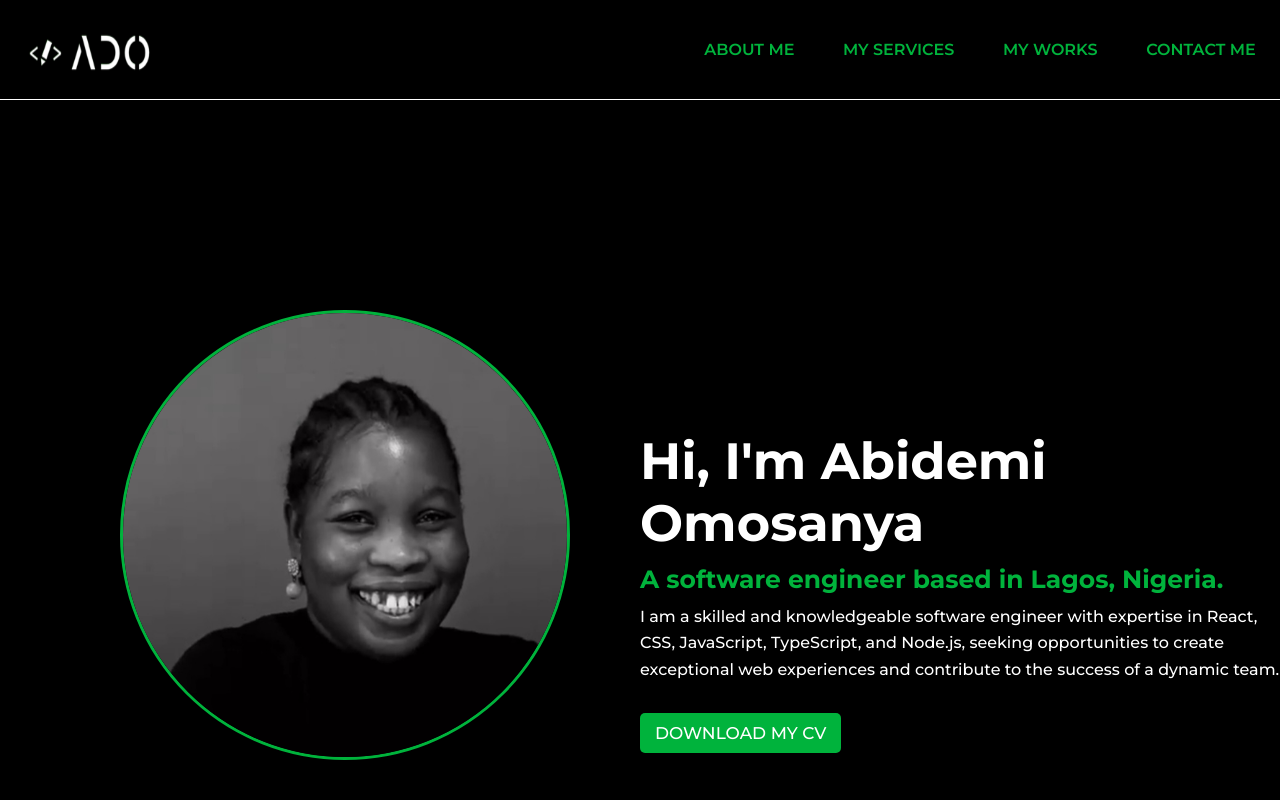
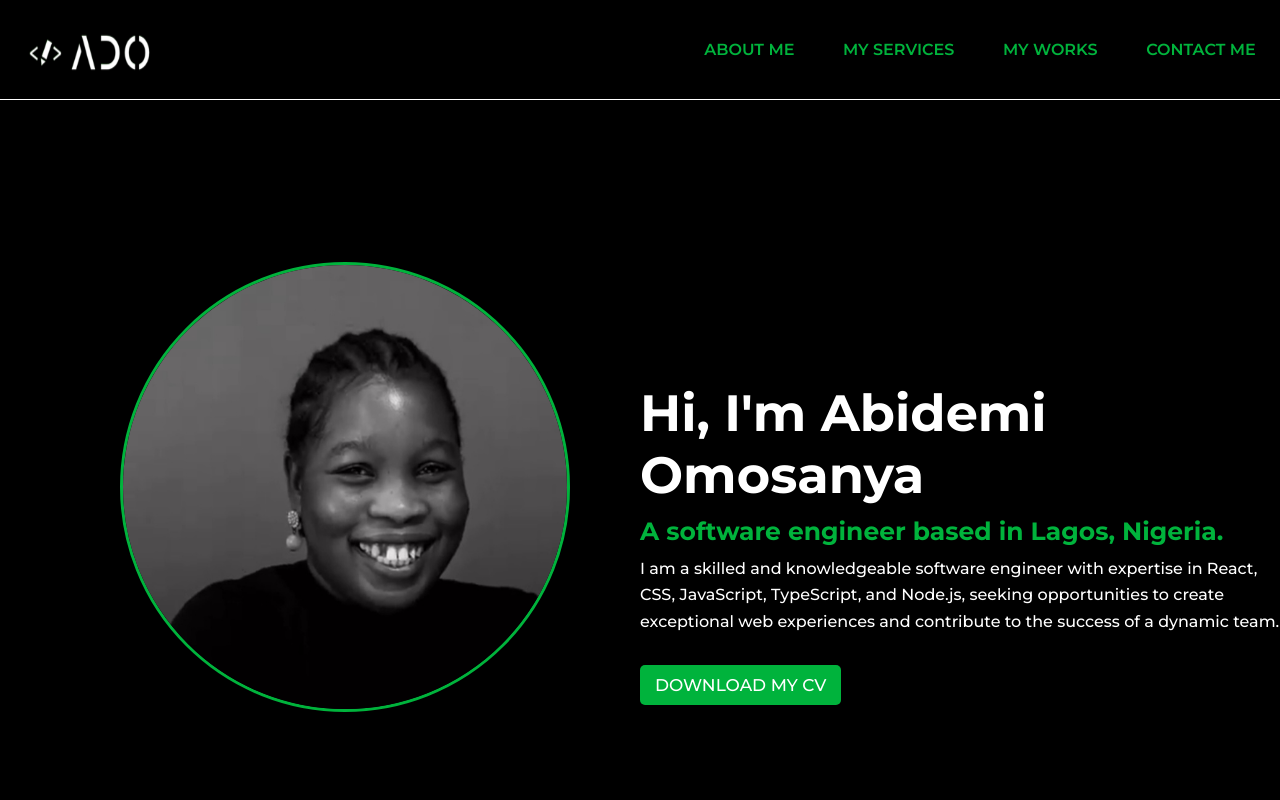
Before and after one commit to Bii-sama/my-portfolio, a React (Vite) app in the folder portfolio-site/: page / in a window 1280 px wide. Shown: the top 800 px of the page. Built offline with nearby package versions, Linux system fonts and the light colour scheme.

Commit message:
done againnn

```diff
--- a/portfolio-site/src/components/body.css
+++ b/portfolio-site/src/components/body.css
@@ -2,7 +2,7 @@
 
 .landing-page{
     width: 100%;
-    padding-top: 10rem;
+    padding-top: 7rem;
     display: flex;
     flex-direction: row;
     background-color: #000;
```
